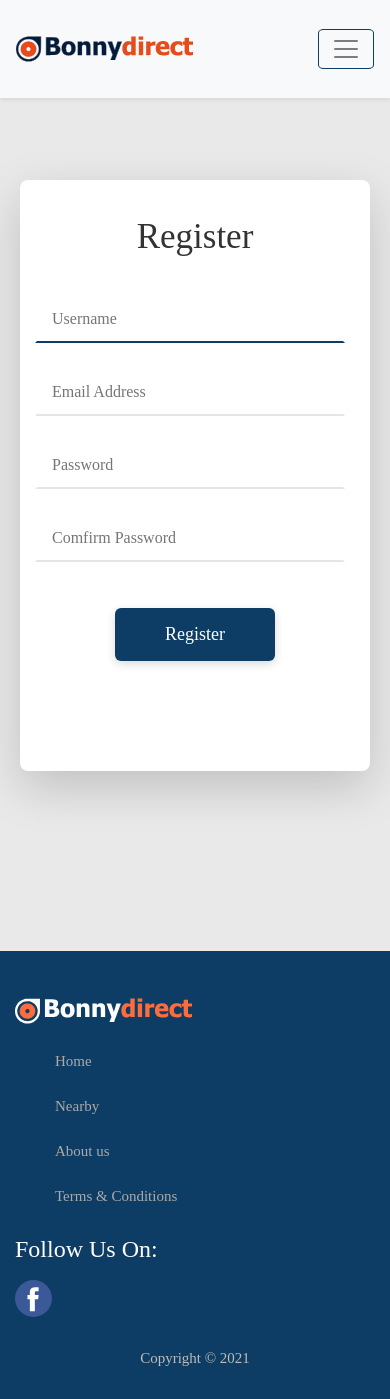
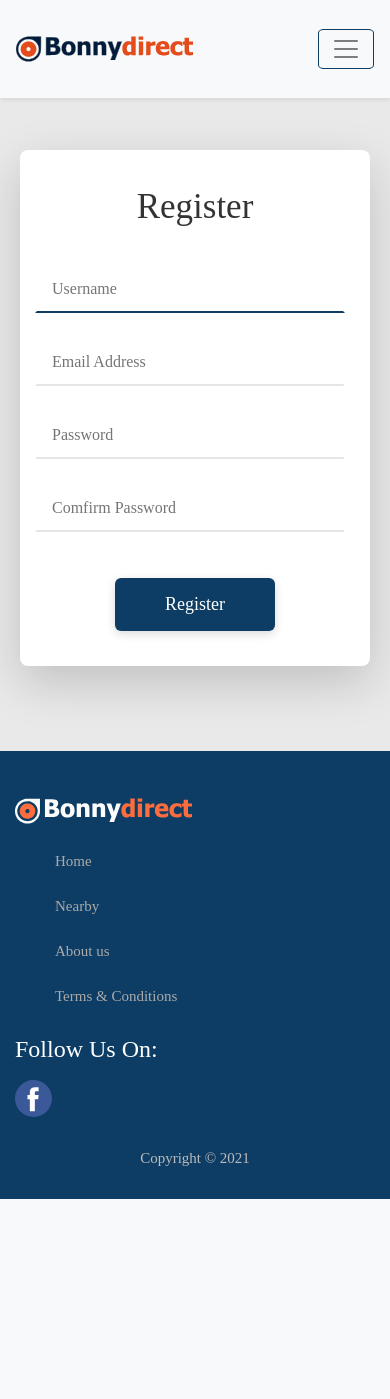
Before and after one commit to epicdevler/BonnyDirectory, a Django app: page /account/register/ in a window 390 px wide. After the commit the page ends 1199 px from the top, so only its background shows below. Run offline with Django 3.2, Linux system fonts and the light colour scheme; some libraries are stand-ins or nearby versions.

Commit message:
login/register

```diff
--- a/Bonny_Direct/static/css/style.css
+++ b/Bonny_Direct/static/css/style.css
@@ -262,7 +262,7 @@ a:hover {
 	-ms-border-radius: 8px;
 	-moz-border-radius: 8px;
 	-webkit-border-radius: 8px;
-	margin: 180px 0;
+	margin: 180px 0px 85px 0px;
 	color: #fff;
 	font-weight: 700;
 	position: relative;
@@ -345,7 +345,7 @@ a:hover {
 /* Responsive */
 @media screen and (max-width: 991px) {
 	.form-v6-content {
-		margin: 180px 20px;
+		margin: 150px 20px 85px 20px;
 		flex-direction:  column;
 		-o-flex-direction:  column;
 		-ms-flex-direction:  column;
@@ -361,7 +361,7 @@ a:hover {
 		width: 96%;
 	}
 	.form-v6-content .form-detail .register {
-		margin-bottom: 80px;
+		margin-bottom: 5px;
 	}
 }
 @media screen and (max-width: 767px) {
```
